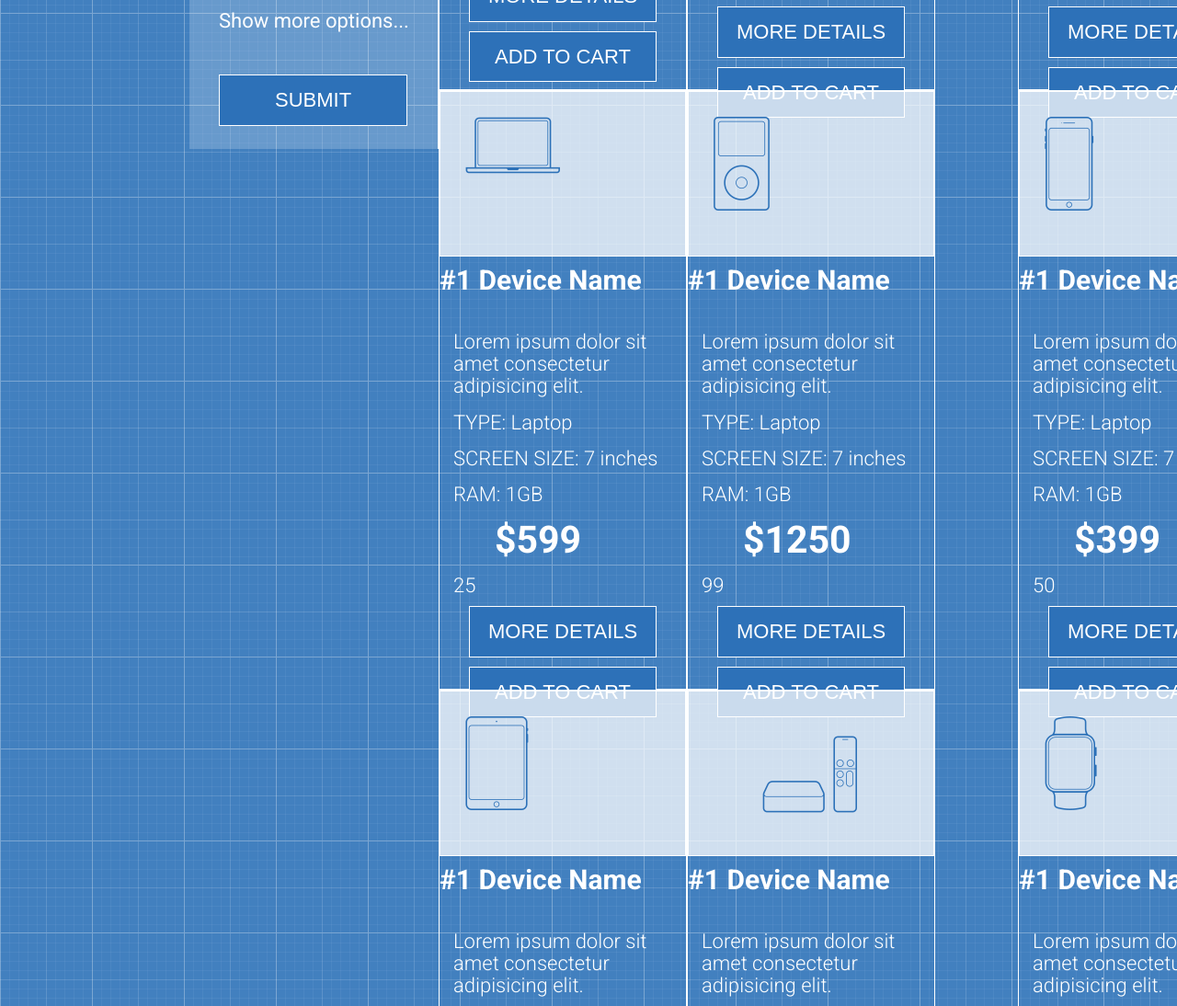
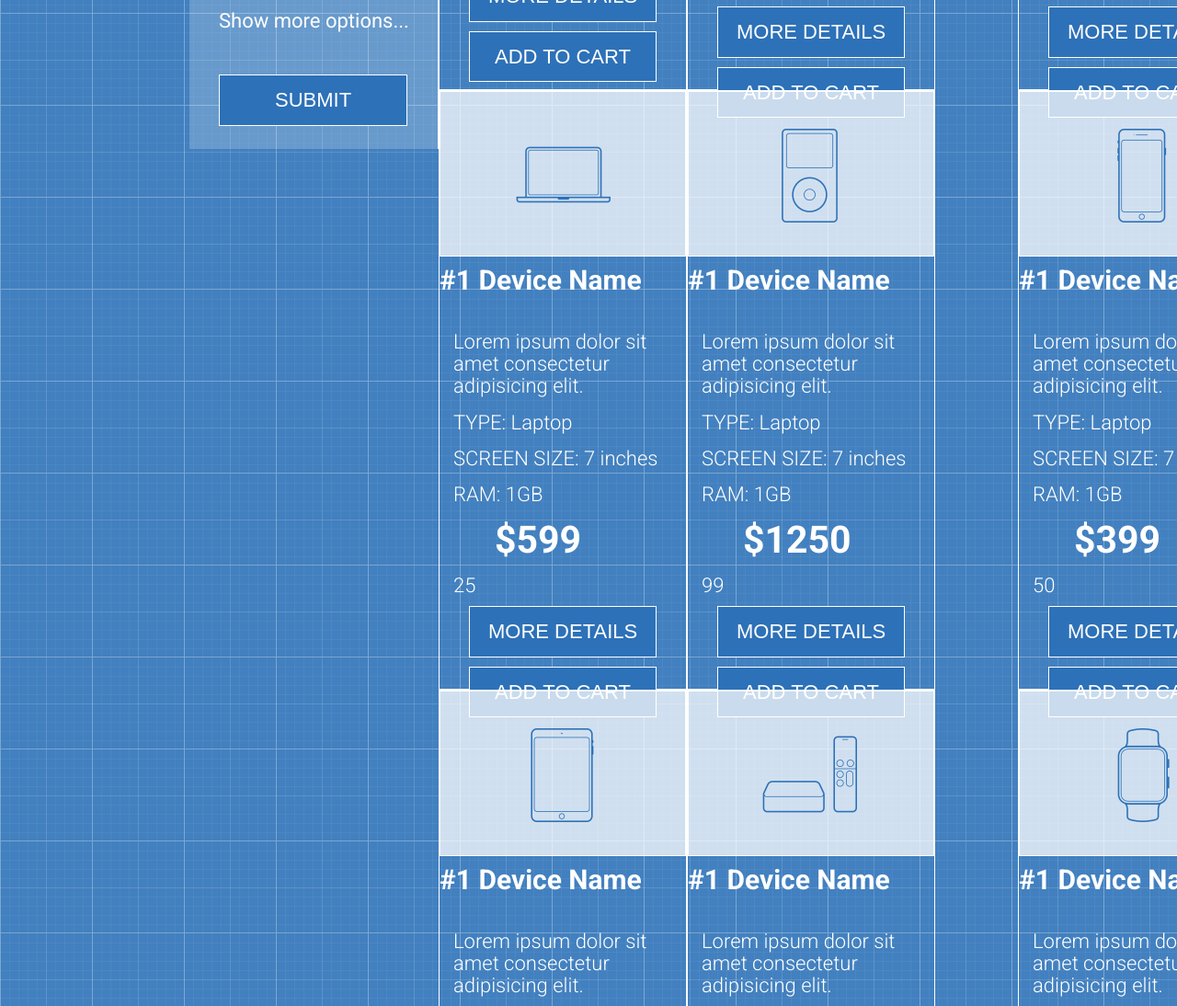
Before and after one commit to Nielll951/test, a plain HTML site: page index.html in a window 1280 px wide. Shown: the part 1186-2280 px from the top of the page at 92% size. Drawn offline with Linux system fonts and the light colour scheme.

Commit message:
centered products pictures

```diff
--- a/style.css
+++ b/style.css
@@ -323,24 +323,24 @@ body {
     padding-top: 18%;
   }
   .product_area .watch {
-    padding-left: 10%;
-    padding-top: 10%;
+    padding-left: 40%;
+    padding-top: 15%;
   }
   .product_area .laptop {
-    padding-left: 10%;
-    padding-top: 10%;
+    padding-left: 31%;
+    padding-top: 22%;
   }
   .product_area .phone {
-    padding-left: 10%;
-    padding-top: 10%;
+    padding-left: 40%;
+    padding-top: 15%;
   }
   .product_area .smartphone {
-    padding-left: 10%;
-    padding-top: 10%;
+    padding-left: 37%;
+    padding-top: 15%;
   }
   .product_area .mp3player {
-    padding-left: 10%;
-    padding-top: 10%;
+    padding-left: 38%;
+    padding-top: 15%;
   }
   .gadgets .col3  {
     margin-left: 90px;
```
